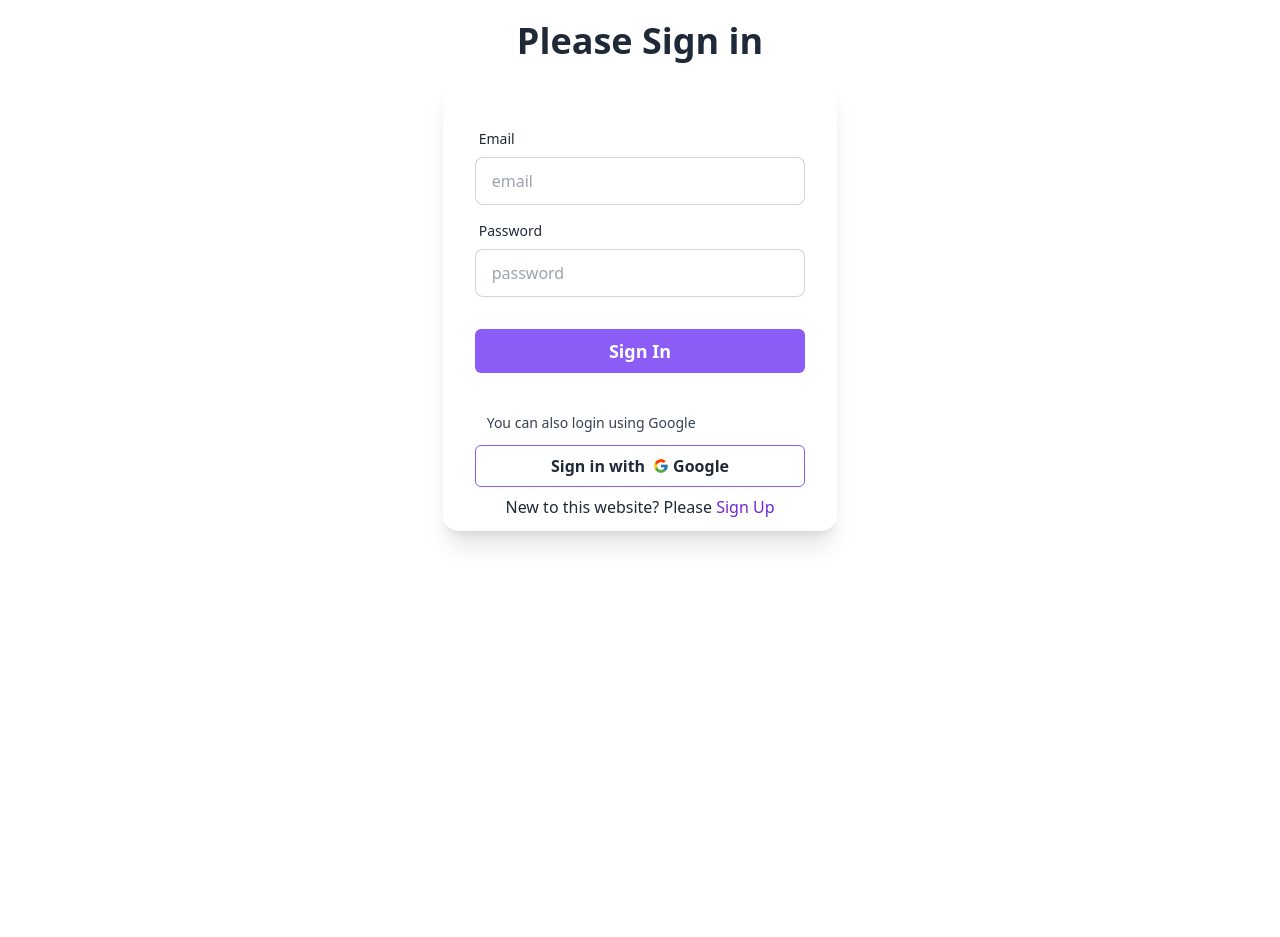
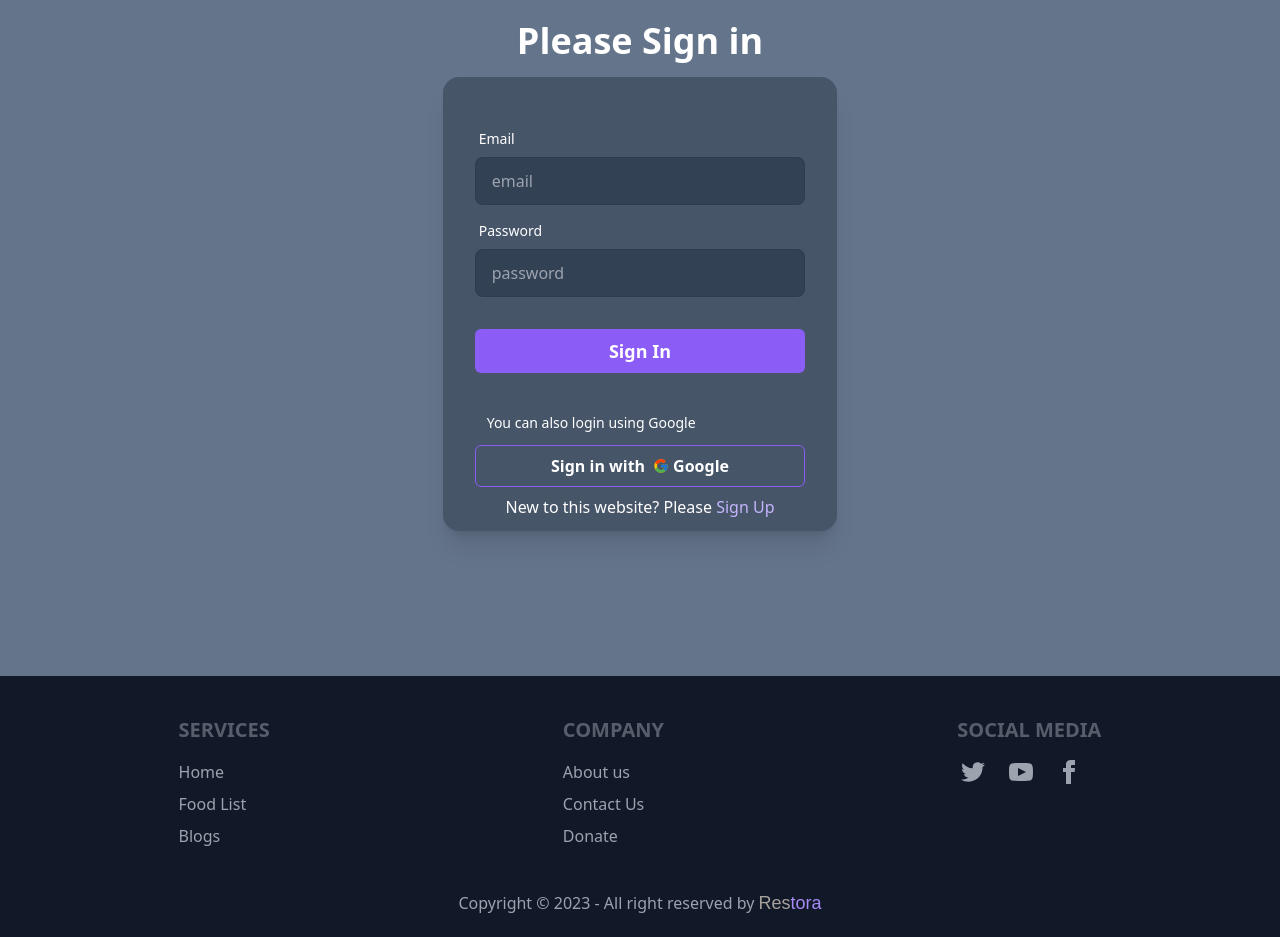
Before and after one commit to frs11/restora-client-side, a React (Vite) app: page /login in a window 1280 px wide. Shown: the part 200-1137 px from the top of the page. Before the commit the page ends 876 px from the top, so only its background shows below. Built offline with nearby package versions, Linux system fonts and the light colour scheme; no server answers; a web font is replaced by a local one.

Commit message:
added footer and fixed dark mode

```diff
--- /dev/null
+++ b/src/Components/Footer.jsx
@@ -0,0 +1,115 @@
+import { Link } from "react-router-dom";
+
+const Footer = () => {
+  const serviceLinks = (
+    <>
+      <Link
+        to="/"
+        className="hover:underline text-xs lg:text-base text-gray-400"
+      >
+        Home
+      </Link>
+      <Link
+        to="/allFoodItems"
+        className="hover:underline text-xs lg:text-base text-gray-400"
+      >
+        Food List
+      </Link>
+      <Link
+        to="/blogs"
+        className="hover:underline text-xs lg:text-base text-gray-400"
+      >
+        Blogs
+      </Link>
+    </>
+  );
+
+  return (
+    <div>
+      <footer className="bg-gray-900">
+        <div className="footer p-4 lg:p-10 max-w-screen-xl mx-auto text-gray-400 flex justify-around">
+          <nav>
+            <header className="footer-title text-base lg:text-xl">
+              Services
+            </header>
+            {serviceLinks}
+          </nav>
+          <nav>
+            <header className="footer-title text-base lg:text-xl">
+              Company
+            </header>
+            <a className="link link-hover text-xs lg:text-base">About us</a>
+            <a className="link link-hover text-xs lg:text-base">Contact Us</a>
+            <a className="link link-hover text-xs lg:text-base">Donate</a>
+          </nav>
+          <nav>
+            <header className="footer-title text-base lg:text-xl">
+              Social Media
+            </header>
+            <div className="grid grid-flow-col gap-4">
+              <a
+                href="https://www.twitter.com"
+                target="_blank"
+                rel="noopener noreferrer"
+              >
+                <svg
+                  xmlns="http://www.w3.org/2000/svg"
+                  width="24"
+                  height="24"
+                  viewBox="0 0 24 24"
+                  className="fill-current w-4 lg:w-8"
+                >
+                  <path d="M24 4.557c-.883.392-1.832.656-2.828.775 1.017-.609 1.798-1.574 2.165-2.724-.951.564-2.005.974-3.127 1.195-.897-.957-2.178-1.555-3.594-1.555-3.179 0-5.515 2.966-4.797 6.045-4.091-.205-7.719-2.165-10.148-5.144-1.29 2.213-.669 5.108 1.523 6.574-.806-.026-1.566-.247-2.229-.616-.054 2.281 1.581 4.415 3.949 4.89-.693.188-1.452.232-2.224.084.626 1.956 2.444 3.379 4.6 3.419-2.07 1.623-4.678 2.348-7.29 2.04 2.179 1.397 4.768 2.212 7.548 2.212 9.142 0 14.307-7.721 13.995-14.646.962-.695 1.797-1.562 2.457-2.549z"></path>
+                </svg>
+              </a>
+              <a
+                href="https://www.youtube.com"
+                target="_blank"
+                rel="noopener noreferrer"
+              >
+                <svg
+                  xmlns="http://www.w3.org/2000/svg"
+                  width="24"
+                  height="24"
+                  viewBox="0 0 24 24"
+                  className="fill-current w-4 lg:w-8"
+                >
+                  <path d="M19.615 3.184c-3.604-.246-11.631-.245-15.23 0-3.897.266-4.356 2.62-4.385 8.816.029 6.185.484 8.549 4.385 8.816 3.6.245 11.626.246 15.23 0 3.897-.266 4.356-2.62 4.385-8.816-.029-6.185-.484-8.549-4.385-8.816zm-10.615 12.816v-8l8 3.993-8 4.007z"></path>
+                </svg>
+              </a>
+              <a
+                href="https://www.facebook.com"
+                target="_blank"
+                rel="noopener noreferrer"
+              >
+                <svg
+                  xmlns="http://www.w3.org/2000/svg"
+                  width="24"
+                  height="24"
+                  viewBox="0 0 24 24"
+                  className="fill-current w-4 lg:w-8"
+                >
+                  <path d="M9 8h-3v4h3v12h5v-12h3.642l.358-4h-4v-1.667c0-.955.192-1.333 1.115-1.333h2.885v-5h-3.808c-3.596 0-5.192 1.583-5.192 4.615v3.385z"></path>
+                </svg>
+              </a>
+            </div>
+          </nav>
+        </div>
+      </footer>
+      <div className="footer footer-center pb-5 bg-gray-900 text-xs lg:text-base text-gray-400">
+        <aside>
+          <p>
+            Copyright © 2023 - All right reserved by{" "}
+            <span className="text-lg font-semibold text-stone-400 hover:text-violet-400 hover:underline ">
+              <span className="font-logoFont font-medium">
+                Res<span className="text-violet-400">tora</span>
+              </span>
+            </span>
+          </p>
+        </aside>
+      </div>
+    </div>
+  );
+};
+
+export default Footer;
--- a/src/Components/Navbar.jsx
+++ b/src/Components/Navbar.jsx
@@ -31,7 +31,7 @@
         className={({ isActive }) =>
           isActive
             ? "text-white px-3 py-1 bg-violet-500 rounded font-medium"
-            : "flex mx-2 py-1 font-semibold hover:text-violet-700"
+            : "flex mx-2 py-1 font-semibold hover:text-violet-700 dark:hover:text-violet-400"
         }
       >
         Home
@@ -41,7 +41,7 @@
         className={({ isActive }) =>
           isActive
             ? "text-white px-3 py-1 bg-violet-500 rounded font-medium"
-            : "flex mx-2 py-1 font-semibold hover:text-violet-700"
+            : "flex mx-2 py-1 font-semibold hover:text-violet-700 dark:hover:text-violet-400"
         }
       >
         All Foods
@@ -51,7 +51,7 @@
         className={({ isActive }) =>
           isActive
             ? "text-white px-3 py-1 bg-violet-500 rounded font-medium"
-            : "flex mx-2 py-1 font-semibold hover:text-violet-700"
+            : "flex mx-2 py-1 font-semibold hover:text-violet-700 dark:hover:text-violet-400"
         }
       >
         Blogs
--- a/src/pages/Layout.jsx
+++ b/src/pages/Layout.jsx
@@ -1,13 +1,15 @@
 import { Outlet } from "react-router-dom";
 import Navbar from "../Components/Navbar";
+import Footer from "../Components/Footer";
 
 const Layout = () => {
   return (
-    <div className="">
+    <div className="dark:bg-slate-500 dark:text-white">
       <Navbar></Navbar>
       <div className="max-w-screen-2xl mx-auto">
         <Outlet></Outlet>
       </div>
+      <Footer></Footer>
     </div>
   );
 };
--- a/src/pages/Login.jsx
+++ b/src/pages/Login.jsx
@@ -41,34 +41,34 @@
   };
 
   return (
-    <div className="hero min-h-screen bg-base-900">
-      <div className="hero-content flex-col w-full md:w-1/2 lg:w-2/6 lg:max-w-2xl">
+    <div className="hero min-h-screen bg-base-900 dark:text-white">
+      <div className="hero-content flex-col w-full md:w-1/2 lg:w-2/6  lg:max-w-2xl">
         <div className="text-center">
-          <h1 className="text-4xl font-bold">Please Sign in</h1>
+          <h1 className="text-4xl font-semibold">Please Sign in</h1>
         </div>
-        <div className="card w-full py-3 shadow-xl bg-base-100">
+        <div className="card w-full py-3 shadow-xl bg-base-100 dark:bg-slate-600">
           <form onSubmit={handleLogin} className="card-body">
             <div className="form-control">
               <label className="label">
-                <span className="label-text">Email</span>
+                <span className="label-text dark:text-white">Email</span>
               </label>
               <input
                 type="email"
                 placeholder="email"
                 name="email"
-                className="input input-bordered"
+                className="input input-bordered dark:bg-slate-700"
                 required
               />
             </div>
             <div className="form-control">
               <label className="label">
-                <span className="label-text">Password</span>
+                <span className="label-text dark:text-white">Password</span>
               </label>
               <input
                 type="password"
                 name="password"
                 placeholder="password"
-                className="input input-bordered"
+                className="input input-bordered dark:bg-slate-700"
                 required
               />
             </div>
@@ -80,7 +80,7 @@
           </form>
 
           <div className=" my-2 px-8 w-full ">
-            <p className="text-sm text-gray-700 mb-3 ml-3">
+            <p className="text-sm text-gray-700 mb-3 ml-3 dark:text-white">
               You can also login using Google
             </p>
             <button
@@ -99,7 +99,7 @@
             New to this website? Please{" "}
             <Link
               to="/registration"
-              className=" hover:underline font-medium text-violet-700"
+              className=" hover:underline font-medium text-violet-700 dark:text-violet-300"
             >
               Sign Up
             </Link>
```
Also changed, not shown: src/pages/Registration.jsx (+13 -13 lines).
